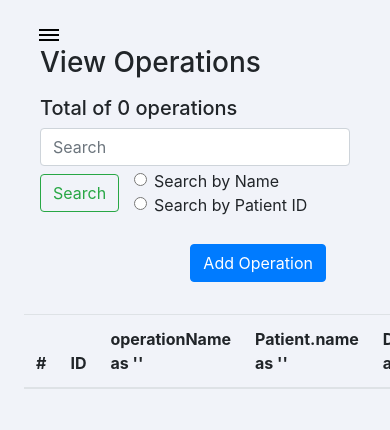
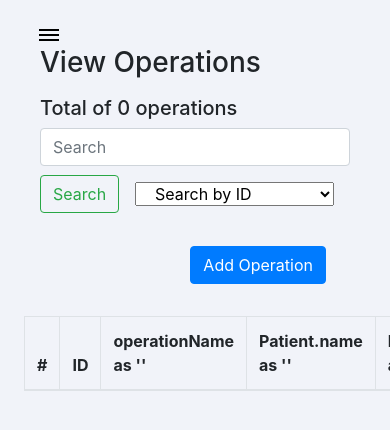
Before and after one commit to alykhaled/Cardiology-Department, a Flask app: page /admin/operations in a window 390 px wide; the page is wider, and only the part inside the window is pictured. Shown: the top 430 px of that part. Run offline with Flask 2, Linux system fonts and the light colour scheme; data that the repository does not hold is empty; some libraries are stand-ins or nearby versions.

Commit message:
Add Search frontend

```diff
--- a/api/admin/admin.py
+++ b/api/admin/admin.py
@@ -96,7 +96,7 @@ def viewPatient():
     to view patient in a table
     '''
 
-    mycursor.execute("SELECT ssn as SSN,name as Name ,phone as 'Phone Number',illness as Illness,bdate as  'Birthdate' FROM operationsDB.Patient")
+    mycursor.execute("SELECT ssn as SSN,name as Name ,phone as 'Phone Number',illness as Illness,2022-YEAR(bdate) as AGE FROM operationsDB.Patient")
     row_headers=[x[0] for x in mycursor.description] #this will extract row headers
     myresult = mycursor.fetchall()
     data = {
--- a/api/admin/templates/adminViewDoctors.html
+++ b/api/admin/templates/adminViewDoctors.html
@@ -3,6 +3,10 @@
     <h3>View Doctors</h3>
     <div class="row">
       <h5 class="align-self-center col" >Total of {{data.rec|count}} Doctors</h5>
+      <form class="form-inline">
+        <input class="form-control mr-sm-2" type="search" name="search" placeholder="Search" aria-label="Search">
+        <button class="btn btn-outline-success my-2 my-sm-0" type="submit">Search</button>
+      </form>
       <div class="text-right p-4 col">
         <a href="http://127.0.0.1:5000/admin/doctors/add" class="btn btn-primary align-self-center">Add Doctor</a>
       </div>
--- a/api/admin/templates/adminViewOperations.html
+++ b/api/admin/templates/adminViewOperations.html
@@ -6,16 +6,12 @@
       <form class="form-inline">
         <input class="form-control mr-sm-2" type="search" name="search" placeholder="Search" aria-label="Search">
         <button class="btn btn-outline-success my-2 my-sm-0" type="submit">Search</button>
-        <div class="col">
-          <div class="form-check">
-            <input class="form-check-input" type="radio" name="type" id="gridRadios1" value="name">
-            <label class="form-check-label" for="gridRadios1">Search by Name</label>
-          </div>
-          <div class="form-check">
-            <input class="form-check-input" type="radio" name="type" id="gridRadios2" value="patient">
-            <label class="form-check-label" for="gridRadios2">Search by Patient ID</label>
-          </div>
-        </div>
+        <select class="form-select col m-3" name="type" aria-label="Default select example">
+          <option selected value="id" name="type">Search by ID</option>
+          <option value="name" name="type">Search by Name</option>
+          <option value="patient" name="type">Search by Patient Name</option>
+          <option value="doctor" name="type">Search by Doctor Name</option>
+        </select>
       </form>
       <div class="text-right p-4 col">
         <a href="http://127.0.0.1:5000/admin/operations/add" class="btn btn-primary align-self-center">Add Operation</a>
@@ -25,7 +21,7 @@
 
     </div>
 
-    <table class="table">
+    <table class="table table table-bordered">
       <thead>
         <tr>
           <th scope="col">#</th>
--- a/api/equipment/equipment.py
+++ b/api/equipment/equipment.py
@@ -21,12 +21,11 @@ def addEquipment():
     '''
     if request.method == 'POST':
         Equipment_Name = request.form['Equipment_Name']
-        Equipment_ID = request.form['Equipment_ID']
         Eq_room = request.form['Eq_Room']
         EquipmentModel = request.form['Equipment_Model']
         Eq_Admission_date = request.form['Eq_Admission_date']
-        sql = "INSERT INTO `operationsDB`.`Equipment` (`Equipment_Name`, `Equipment_ID`, `Eq_Room`, `Equipment_Model`, `Eq_Admission_date`) VALUES (%s,%s,%s,%s,%s);"
-        val = (Equipment_Name,Equipment_ID,Eq_room,EquipmentModel,Eq_Admission_date)
+        sql = "INSERT INTO `operationsDB`.`Equipment` (`Equipment_Name`, `Eq_Room`, `Equipment_Model`, `Eq_Admission_date`) VALUES (%s,%s,%s,%s);"
+        val = (Equipment_Name,Eq_room,EquipmentModel,Eq_Admission_date)
         mycursor.execute(sql,val)
         mydb.commit()
 
```
Also changed, not shown: api/admin/templates/adminAddEquipment.html (+3 -12 lines), api/admin/templates/adminAddOperation.html (+3 -10 lines), api/admin/templates/adminAddRooms.html (+1 -6 lines), api/admin/templates/adminViewEquipment.html (+9 -0 lines), api/admin/templates/adminViewPatients.html (+9 -0 lines), api/admin/templates/adminViewRooms.html (+8 -0 lines), api/operation/operation.py (+2 -9 lines), api/room/room.py (+4 -5 lines).
